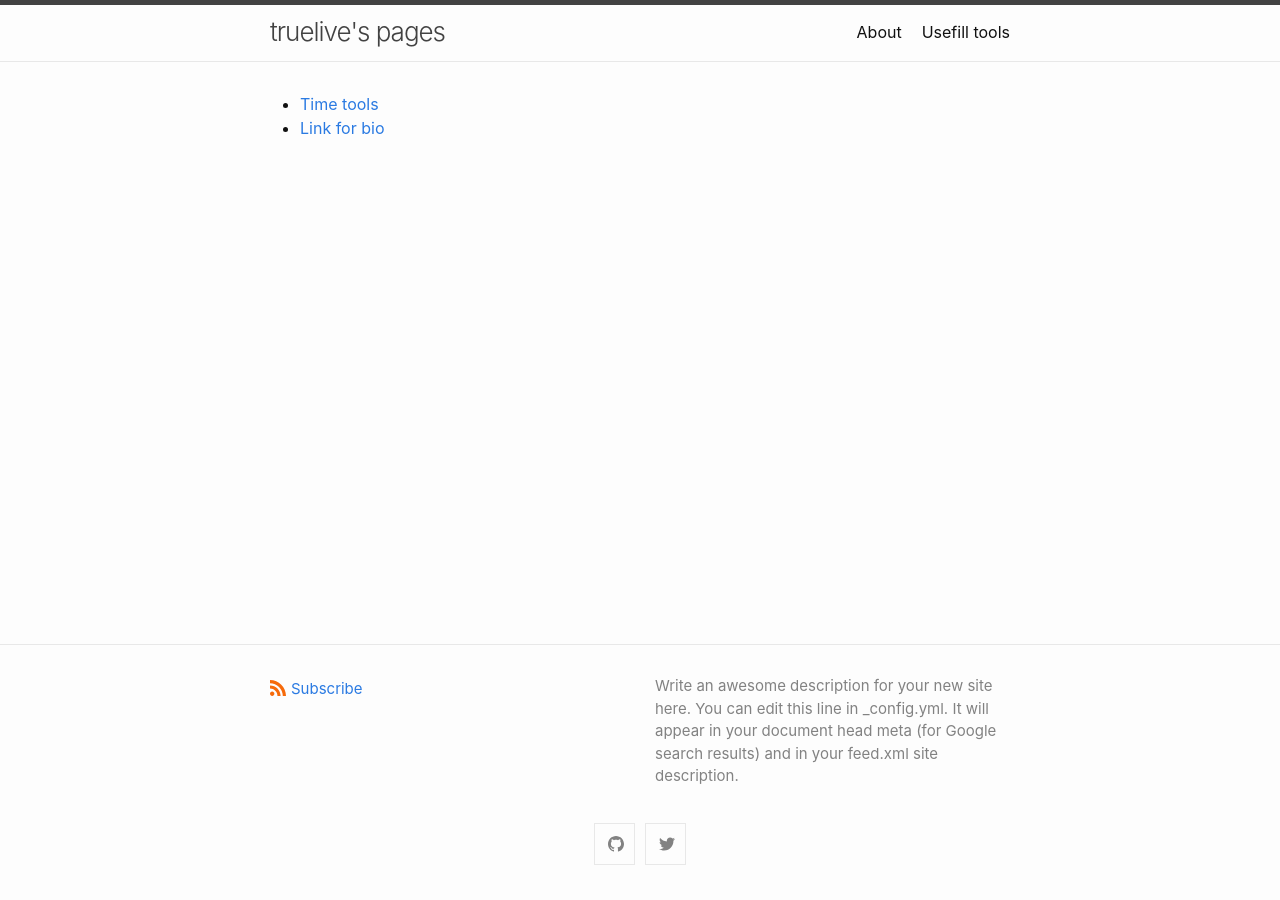
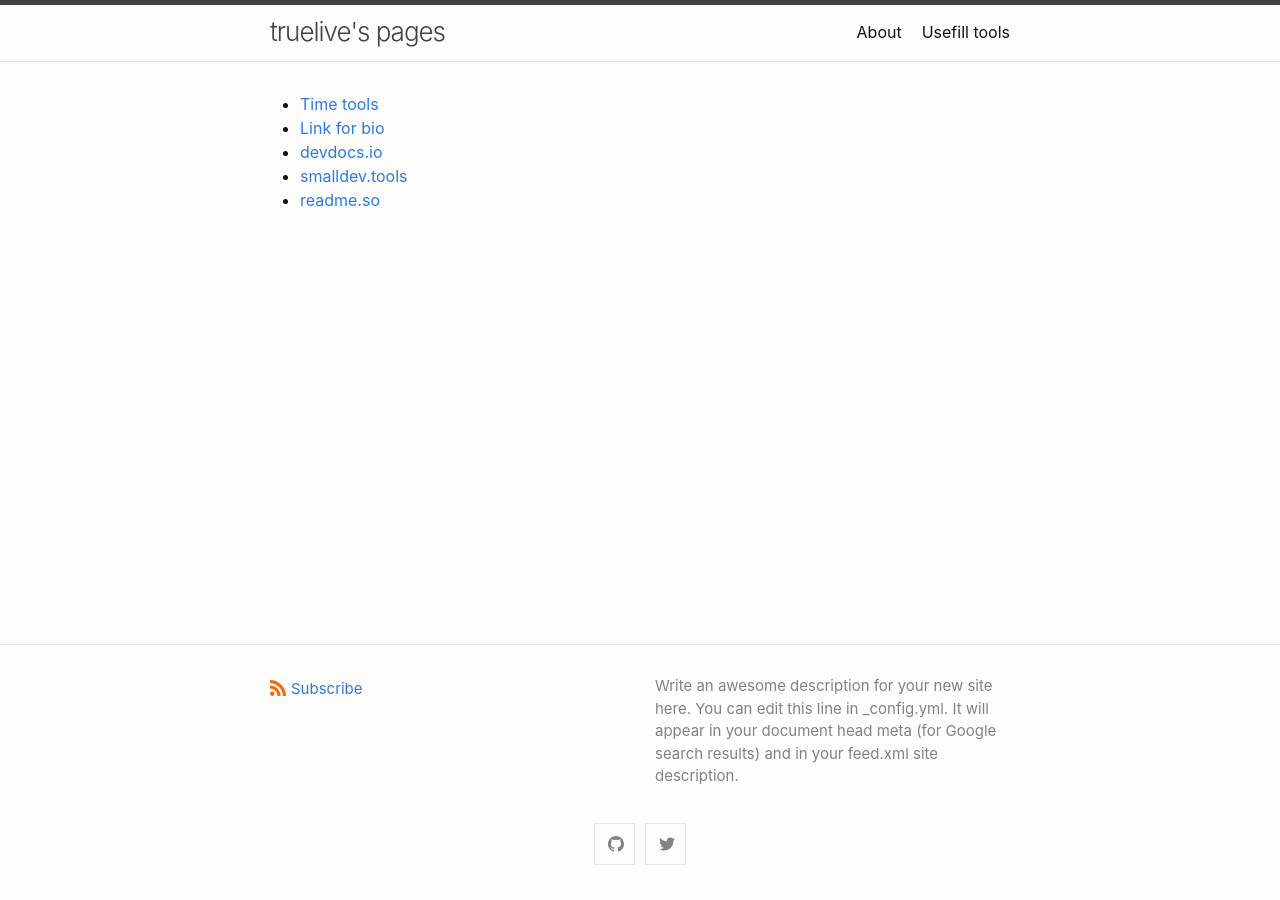
Before and after one commit to truelive/truelive.github.io, a Jekyll site: the page built from tools/index.markdown, in a window 1280 px wide. Built offline with Jekyll 4.4.1, drawn with Linux system fonts in a browser that asks for light colours.

Commit message:
new links and lighter background

```diff
--- a/tools/index.markdown
+++ b/tools/index.markdown
@@ -4,3 +4,6 @@ layout: default
 ---
 - [Time tools]({% link tools/millis.md %})
 - [Link for bio](/links/)
+- [devdocs.io](https://devdocs.io/)
+- [smalldev.tools](https://smalldev.tools/)
+- [readme.so](https://readme.so)
```
Also changed, not shown: 2 other files.
